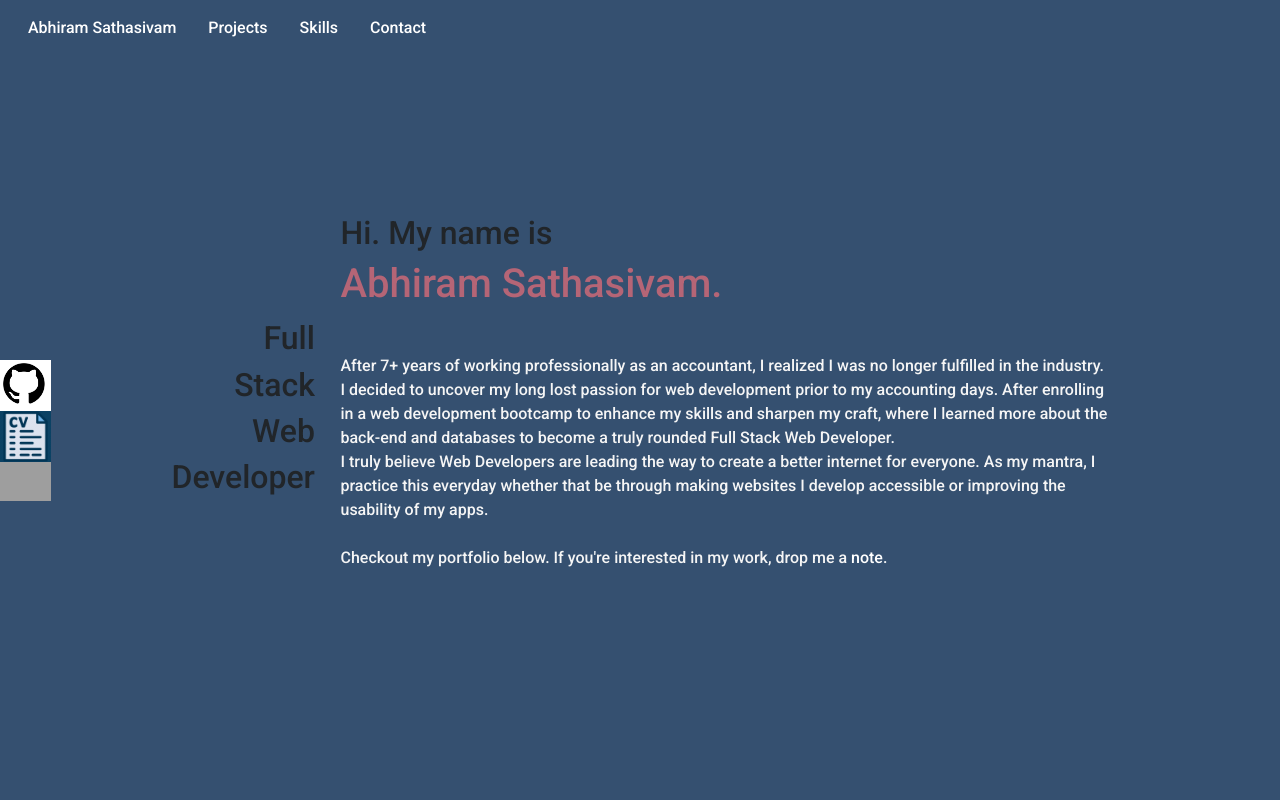
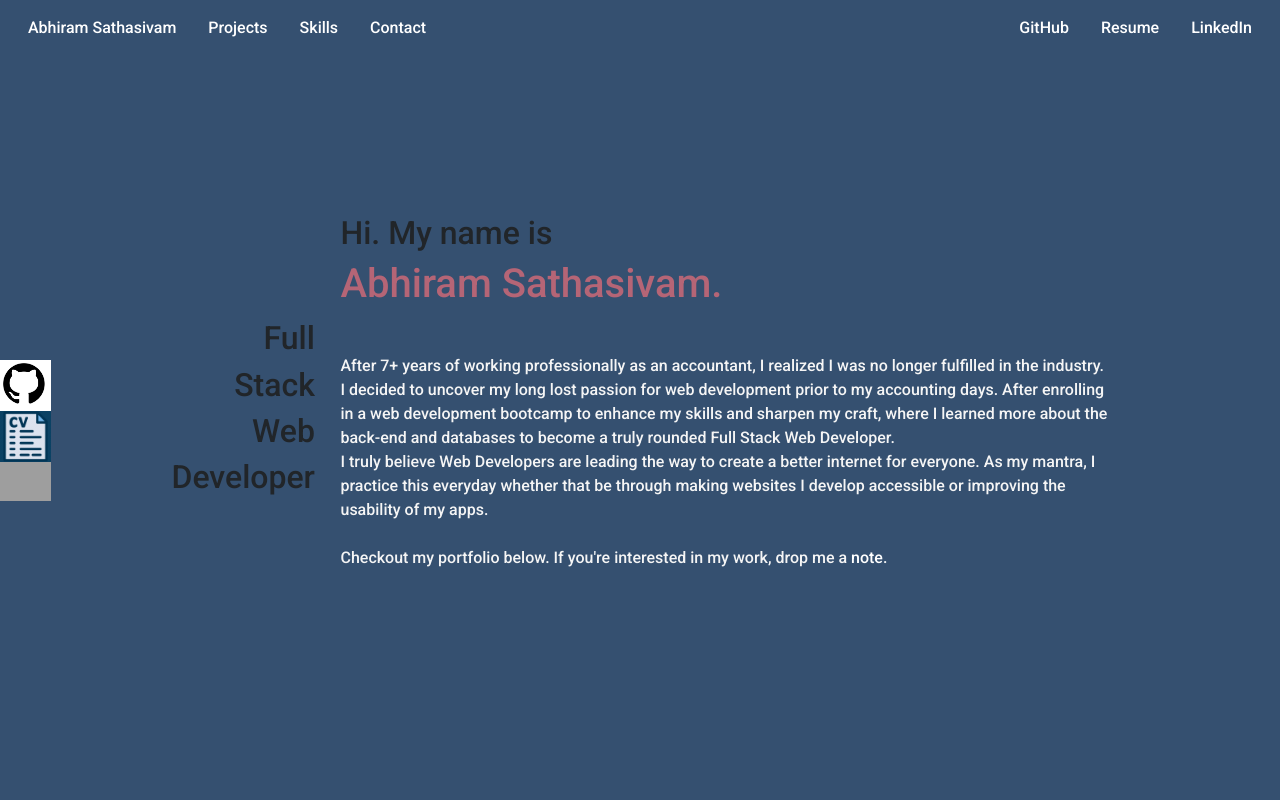
Before and after one commit to abhiram-satha/portfolio, a React (Create React App) app: page / in a window 1280 px wide. Shown: the top 800 px of the page. Built offline with nearby package versions, Linux system fonts and the light colour scheme; grey boxes are pictures that could not be loaded.

Commit message:
Changes to the nav bar

```diff
--- a/src/components/Navbar.jsx
+++ b/src/components/Navbar.jsx
@@ -40,6 +40,25 @@ export default function Navbar() {
               </li>
             </ul>
           </div>
+          <div className="nav-right">
+          <ul className="nav ">
+              <li className="nav-item">
+                <a className="nav-link" href="https://github.com/abhiram-satha" target="_blank">
+                  GitHub
+                </a>
+              </li>
+              <li className="nav-item">
+                <a className="nav-link" href="https://resume.creddle.io/resume/hvf63d7muel" target="_blank">
+                  Resume
+                </a>
+              </li>
+              <li className="nav-item">
+                <a className="nav-link" href="https://linkedin.com/in/abhiramsatha" target="_blank">
+                  LinkedIn
+                </a>
+              </li>
+            </ul>
+          </div>
         </div>
       </nav>
     </div>
```
